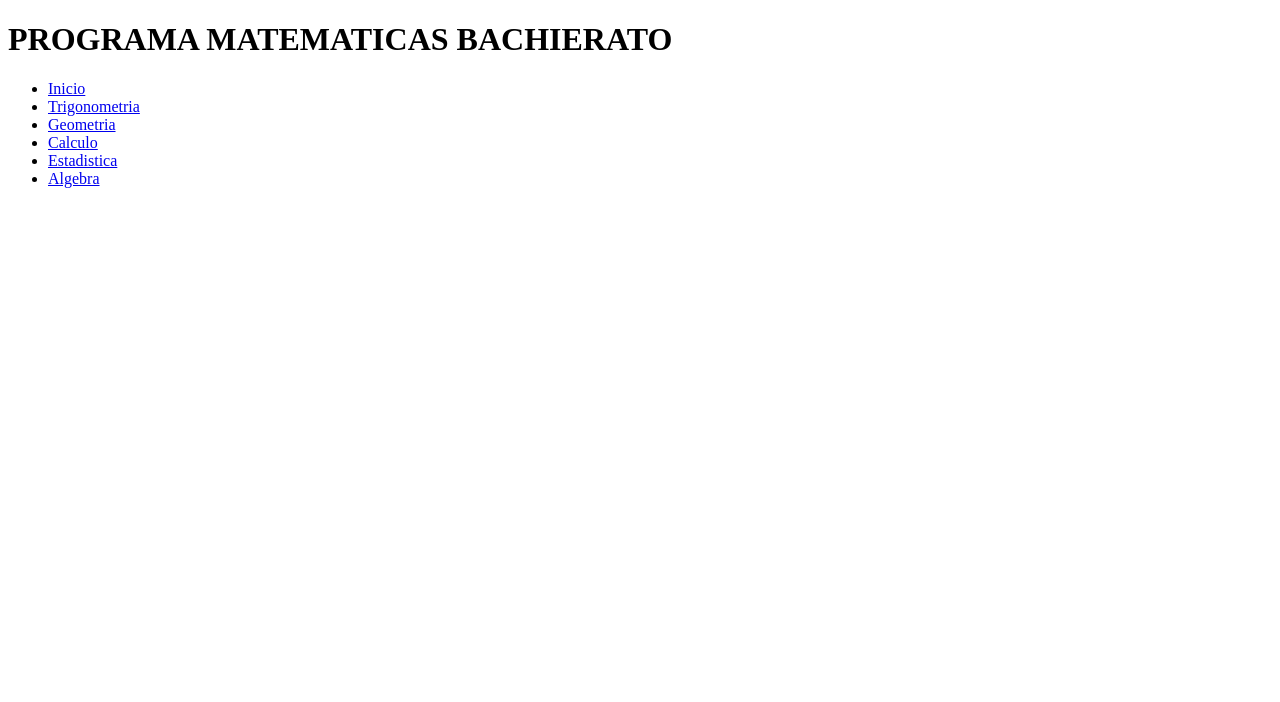
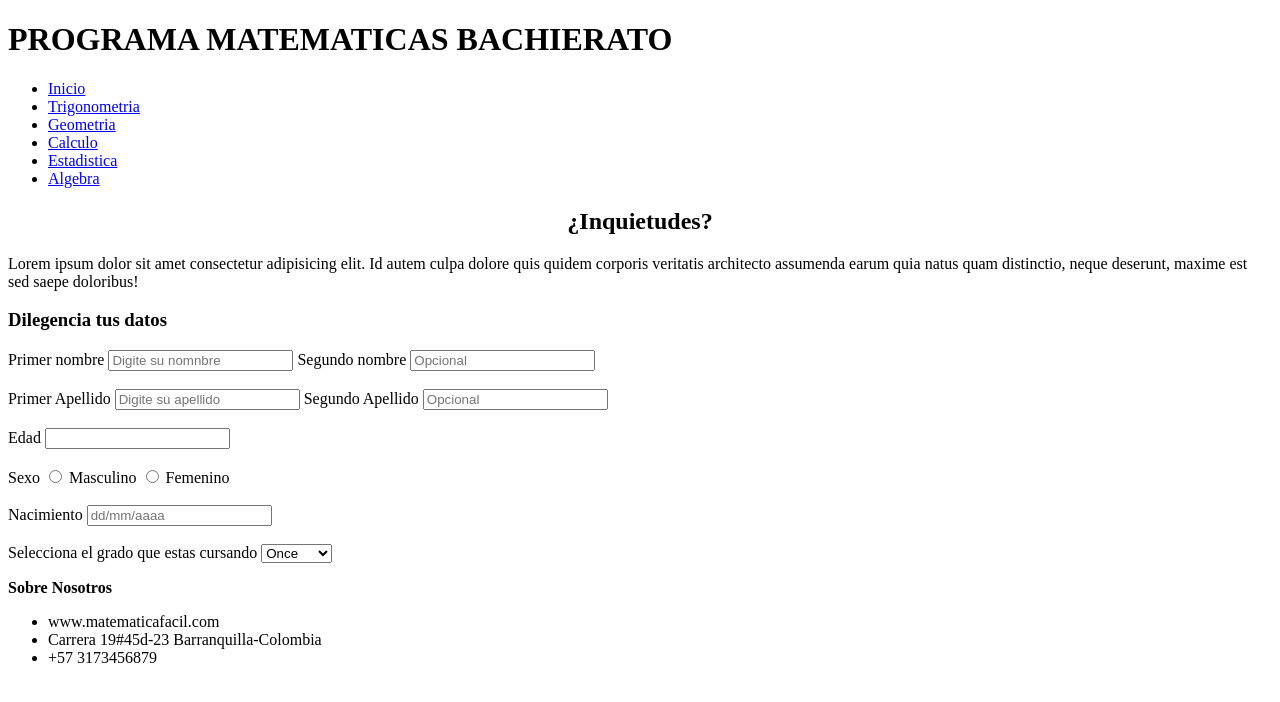
Before and after one commit to Julian2011/Actividades, a plain HTML site: page index.html in a window 1280 px wide. Drawn offline with Linux system fonts and the light colour scheme.

Commit message:
Body Complete

```diff
--- a/index.html
+++ b/index.html
@@ -1,11 +1,13 @@
 <!DOCTYPE html>
 <html lang="en">
+
 <head>
     <meta charset="UTF-8">
     <meta http-equiv="X-UA-Compatible" content="IE=edge">
     <meta name="viewport" content="width=device-width, initial-scale=1.0">
     <title>ACTIVIDAD #1</title>
 </head>
+
 <body>
     <header>
         <h1>PROGRAMA MATEMATICAS BACHIERATO</h1>
@@ -22,5 +24,66 @@
         </ul>
     </nav>
 
+    <main>
+        <section>
+            <div>
+                <center>
+                    <h2>¿Inquietudes?</h2>
+                </center>
+                <p>
+                    Lorem ipsum dolor sit amet consectetur adipisicing elit. Id autem culpa dolore quis quidem corporis
+                    veritatis architecto assumenda earum quia natus quam distinctio, neque deserunt, maxime est sed
+                    saepe doloribus!
+                </p>
+            </div>
+
+            <div>
+                <h3>Dilegencia tus datos</h3>
+                <label>Primer nombre</label>
+                <input type="text" name="Pnombre" placeholder="Digite su nomnbre">
+                <label>Segundo nombre</label>
+                <input type="text" name="Snombre" placeholder="Opcional"><br><br>
+                <label>Primer Apellido</label>
+                <input type="text" name="Papellido" placeholder="Digite su apellido">
+                <label>Segundo Apellido</label>
+                <input type="text" name="Sapellido" placeholder="Opcional"><br><br>
+                <label>Edad</label>
+                <input type="text" name="Edad">
+            </div>
+            <br>
+            <div>
+                <label>Sexo</label>
+                <input type="radio" name="sexo" value="Masculino"> Masculino
+                <input type="radio" name="sexo" value="Masculino"> Femenino
+            </div>
+            <br>
+            <div>
+                <label >Nacimiento</label>
+                <input type="text" name="Nacimiento" placeholder="dd/mm/aaaa">
+            </div>
+            <br>
+            <div>
+                <label>Selecciona el grado que estas cursando</label>
+                <select name="Grado" id="grado">
+                    <option value="Once">Once</option>
+                    <option value="Decimo">Decimo</option>
+                    <option value="Noveno">Noveno</option>
+                    <option value="Octavo">Octavo</option>
+                    <option value="Septimo">Septimo</option>
+                    <option value="Sexto">Sexto</option>
+                </select>
+            </div>
+        </section>
+    </main>
+    <footer>
+        <p><b>Sobre Nosotros</b></p>
+        <ul>
+            <li>www.matematicafacil.com</li>
+            <li>Carrera 19#45d-23 Barranquilla-Colombia</li>
+            <li>+57 3173456879</li>
+        </ul>
+    </footer>
+
 </body>
+
 </html>
```
